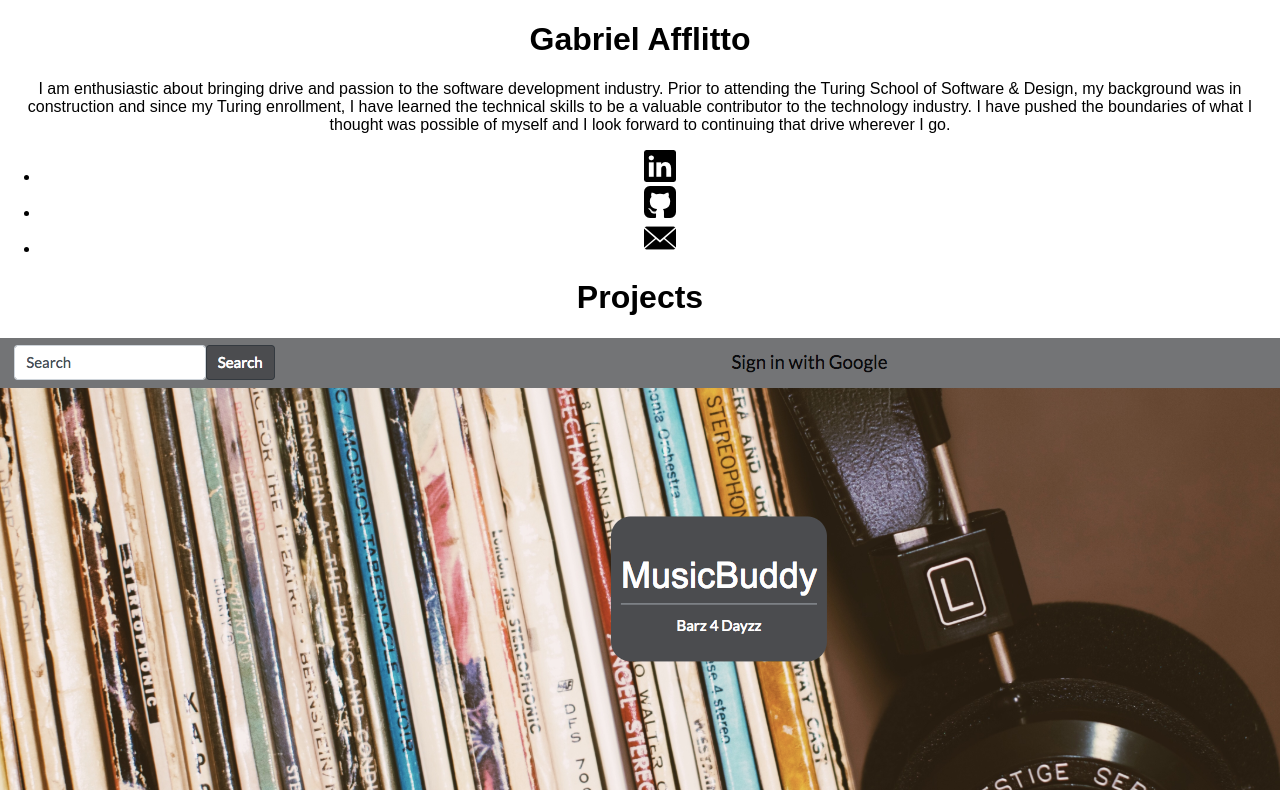
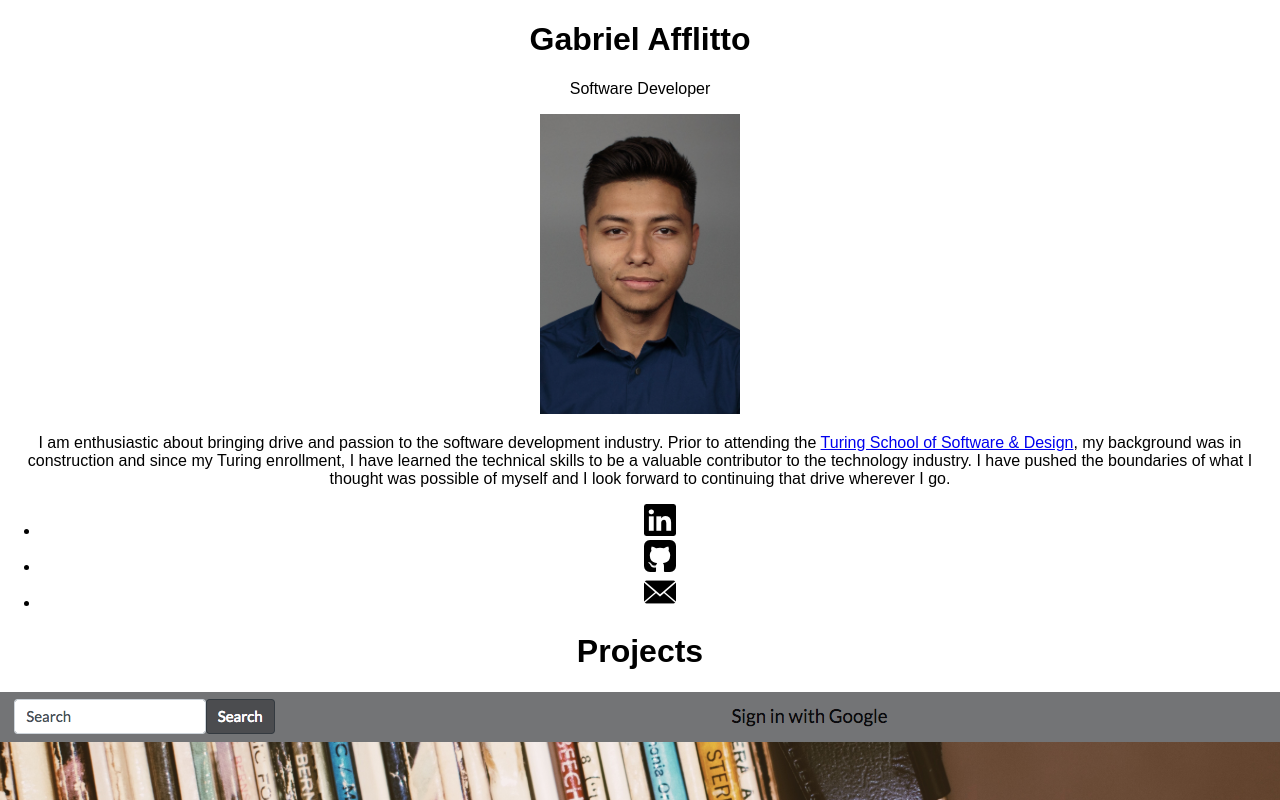
Before and after one commit to GabrielAfflitto/personal-site, a React (Create React App) app: page / in a window 1280 px wide. Shown: the top 800 px of the page. Built offline with nearby package versions, Linux system fonts and the light colour scheme.

Commit message:
added new divs and items to style homepage

```diff
--- a/src/components/welcome.js
+++ b/src/components/welcome.js
@@ -2,24 +2,36 @@ import React, {Component} from 'react';
 import linkedin from '../images/linkedin.png'
 import email from '../images/email.png'
 import github from '../images/github.png'
+import gabe from '../images/gabe.jpg'
 import Projects from './projects'
+
 
 class Welcome extends Component {
   render() {
     return (
       <div>
+        <div className="hero">
+          <div className="header">
+            <div className="avi">
               <h1>Gabriel Afflitto</h1>
+              <p>Software Developer</p>
+              <img src={gabe} height='300' width='200' id="gabe"></img>
+            </div>
             <div className="welcome-intro">
+              <p className="intro">
                 I am enthusiastic about bringing drive and passion to the software development industry.
-          Prior to attending the Turing School of Software & Design, my background was in construction and since my Turing enrollment, I have
+                Prior to attending the <a href={'https://www.turing.io/'} target='_blank' className="turing">Turing School of Software & Design</a>, my background was in construction and since my Turing enrollment, I have
                 learned the technical skills to be a valuable contributor to the technology industry.
                 I have pushed the boundaries of what I thought was possible of myself and I look forward to continuing that drive wherever I go.
+              </p>
+            </div>
           </div>
           <ul className="links">
             <li className="linked"><a href={'https://www.linkedin.com/in/gabeafflitto'} target='_blank'><img src={linkedin} className="icon"></img></a></li>
             <li className="github"><a href={'https://github.com/GabrielAfflitto'} target='_blank'><img src={github} className="icon"></img></a></li>
             <li className="email"><a href={'mailto:gafflitto92@gmail.com?subject=Hey There!'}><img src={email} className="icon"></img></a></li>
           </ul>
+        </div>
         <Projects />
       </div>
     )
```
Lines whose indentation alone changed are shown as unchanged.
